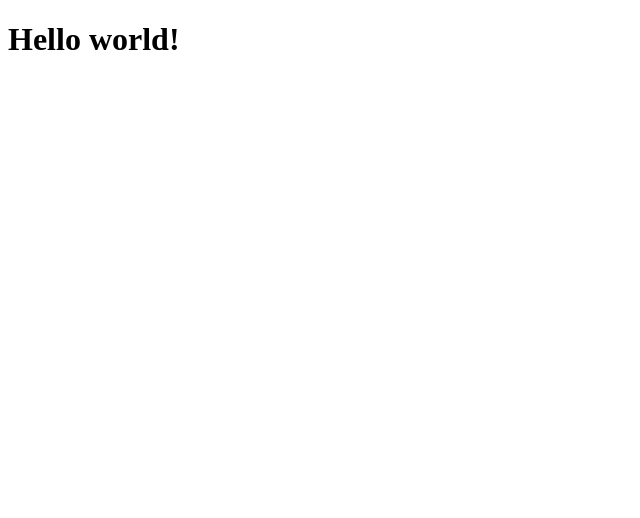
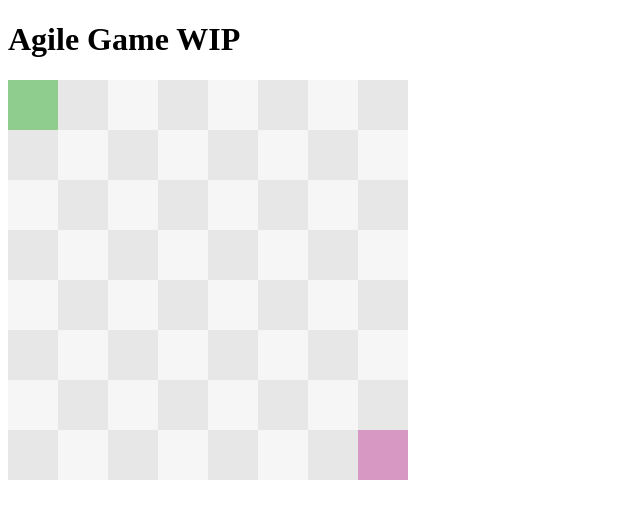
Before and after one commit to repercussive/agile-game-value-of-failure, a React (Vite) app: page / in a window 1280 px wide. Shown: the top 518 px of the page, without its empty margins (0-640 px from the left). Built offline with nearby package versions, Linux system fonts and the light colour scheme; the HTML template or start-up script is replaced by a standard one.

Commit message:
implement path-drawing

```diff
--- a/package.json
+++ b/package.json
@@ -10,6 +10,8 @@
     "preview": "vite preview"
   },
   "dependencies": {
+    "mobx": "^6.12.0",
+    "mobx-react-lite": "^4.0.5",
     "react": "^18.2.0",
     "react-dom": "^18.2.0"
   },
--- a/src/App.tsx
+++ b/src/App.tsx
@@ -1,7 +1,10 @@
+import GameGrid from './components/GameGrid'
+
 function App() {
   return (
     <>
-      <h1>Hello world!</h1>
+      <h1>Agile Game WIP</h1>
+      <GameGrid />
     </>
   )
 }
--- /dev/null
+++ b/src/components/GameGrid.module.scss
@@ -0,0 +1,37 @@
+.grid {
+  display: grid;
+  max-width: 400px;
+  grid-template-columns: repeat(8, 1fr);
+
+  button {
+    border: solid 5px transparent;
+    border-radius: 0;
+    background-color: rgb(246, 246, 246);
+    transition: border-color 80ms;
+    aspect-ratio: 1;
+
+    &:nth-child(16n + 2),
+    &:nth-child(16n + 4),
+    &:nth-child(16n + 6),
+    &:nth-child(16n + 8),
+    &:nth-child(16n + 9),
+    &:nth-child(16n + 11),
+    &:nth-child(16n + 13),
+    &:nth-child(16n + 15) {
+      background-color: rgb(231, 231, 231);
+    }
+
+    &:hover, &:focus-visible {
+      border-color: rgb(118, 141, 241);
+    }
+
+    &:first-child {
+      background-color: rgb(142, 205, 142);
+    }
+
+    &.end {
+      background-color: rgb(215, 153, 196);
+    }
+  }
+
+}
--- /dev/null
+++ b/src/components/GameGrid.tsx
@@ -0,0 +1,29 @@
+import { useState } from 'react'
+import { observer } from 'mobx-react-lite'
+import Grid from '../logic/Grid'
+import styles from './GameGrid.module.scss'
+import useIsMouseDown from '../hooks/useIsMouseDown'
+
+const GameGrid = observer(() => {
+  const [grid] = useState(new Grid())
+  const isMouseDown = useIsMouseDown()
+
+  return (
+    <div className={styles.grid}>
+      {Array.from({ length: grid.totalCellCount }).map((_, cellIndex) => (
+        <button
+          key={cellIndex}
+          onMouseDown={() => grid.toggleCell(cellIndex)}
+          onMouseEnter={() => isMouseDown && grid.toggleCell(cellIndex)}
+          className={cellIndex === grid.totalCellCount - 1 ? styles.end : ''}
+        >
+          {grid.isCellInPath(cellIndex)
+            ? (grid.isLastCellInPath(cellIndex) ? 'o' : '•')
+            : ''}
+        </button>
+      ))}
+    </div>
+  )
+})
+
+export default GameGrid
--- /dev/null
+++ b/src/hooks/useIsMouseDown.tsx
@@ -0,0 +1,21 @@
+import { useEffect, useState } from 'react'
+
+const useIsMouseDown = () => {
+  const [isMouseDown, setIsMouseDown] = useState(false)
+
+  useEffect(() => {
+    const handleMouseDown = () => setIsMouseDown(true)
+    const handleMouseUp = () => setIsMouseDown(false)
+    document.addEventListener('mousedown', handleMouseDown)
+    document.addEventListener('mouseup', handleMouseUp)
+
+    return () => {
+      document.removeEventListener('mousedown', handleMouseDown)
+      document.removeEventListener('mouseup', handleMouseUp)
+    }
+  }, [])
+
+  return isMouseDown
+}
+
+export default useIsMouseDown
--- /dev/null
+++ b/src/logic/Grid.ts
@@ -0,0 +1,78 @@
+import { makeAutoObservable } from 'mobx'
+import Point from './types/Point'
+
+class Grid {
+  private pathCellIndexes: number[] = []
+  private sideLength = 8
+  public totalCellCount = this.sideLength * this.sideLength
+
+  constructor() {
+    makeAutoObservable(this)
+  }
+
+  public toggleCell(cellIndex: number) {
+    if (this.isCellInPath(cellIndex)) {
+      this.removeCellFromPath(cellIndex)
+    } else {
+      this.addCellToPath(cellIndex)
+    }
+  }
+
+  public isCellInPath(cellIndex: number) {
+    return this.pathCellIndexes.includes(cellIndex)
+  }
+
+  public isLastCellInPath(cellIndex: number) {
+    return cellIndex === this.pathCellIndexes[this.pathCellIndexes.length - 1]
+  }
+
+  private addCellToPath(newCellIndex: number) {
+    const isFirstCellInPath = this.pathCellIndexes.length === 0
+
+    // first cell in path must be at the start point (top left corner)
+    if (isFirstCellInPath && newCellIndex !== 0) {
+      return
+    }
+
+    const hasPathAlreadyEnded = this.pathCellIndexes.includes(this.totalCellCount - 1)
+
+    // can't continue path after including the end cell (bottom right corner)
+    if (hasPathAlreadyEnded) {
+      return
+    }
+
+    const previousCellIndex = this.pathCellIndexes[this.pathCellIndexes.length - 1]
+
+    if (isFirstCellInPath || this.areCellsAdjacent(previousCellIndex, newCellIndex)) {
+      this.pathCellIndexes.push(newCellIndex)
+    }
+  }
+
+  private removeCellFromPath(cellIndex: number) {
+    const positionInPath = this.pathCellIndexes.findIndex((i) => i === cellIndex)
+
+    if (positionInPath >= 0) {
+      this.pathCellIndexes = this.pathCellIndexes.slice(0, positionInPath);
+    }
+  }
+
+  private areCellsAdjacent(cellIndex1: number, cellIndex2: number): boolean {
+    const cell1Position = this.cellIndexToCoordinate(cellIndex1)
+    const cell2Position = this.cellIndexToCoordinate(cellIndex2)
+
+    const sameRow = cell1Position.y === cell2Position.y
+    const sameColumn = cell1Position.x === cell2Position.x
+    const xDistance = Math.abs(cell1Position.x - cell2Position.x)
+    const yDistance = Math.abs(cell1Position.y - cell2Position.y)
+
+    return (sameRow && xDistance === 1) || (sameColumn && yDistance === 1)
+  }
+
+  private cellIndexToCoordinate(cellIndex: number): Point {
+    const x = cellIndex % this.sideLength;
+    const y = Math.floor(cellIndex / this.sideLength)
+    return { x, y }
+  }
+}
+
+export default Grid
--- /dev/null
+++ b/src/logic/types/Point.ts
@@ -0,0 +1,6 @@
+type Point = {
+  x: number,
+  y: number
+}
+
+export default Point
```
Also changed, not shown: 1 other file (tests, documents, lock files or other folders).
